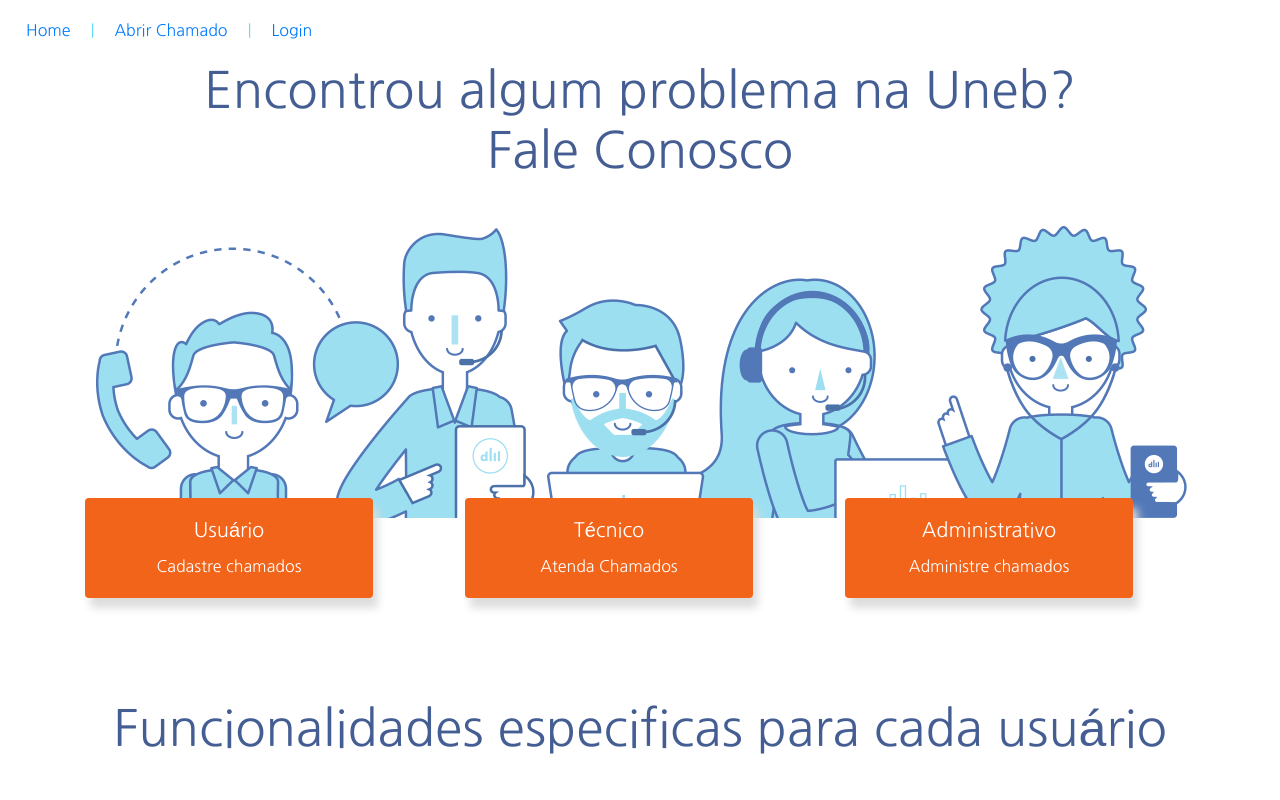
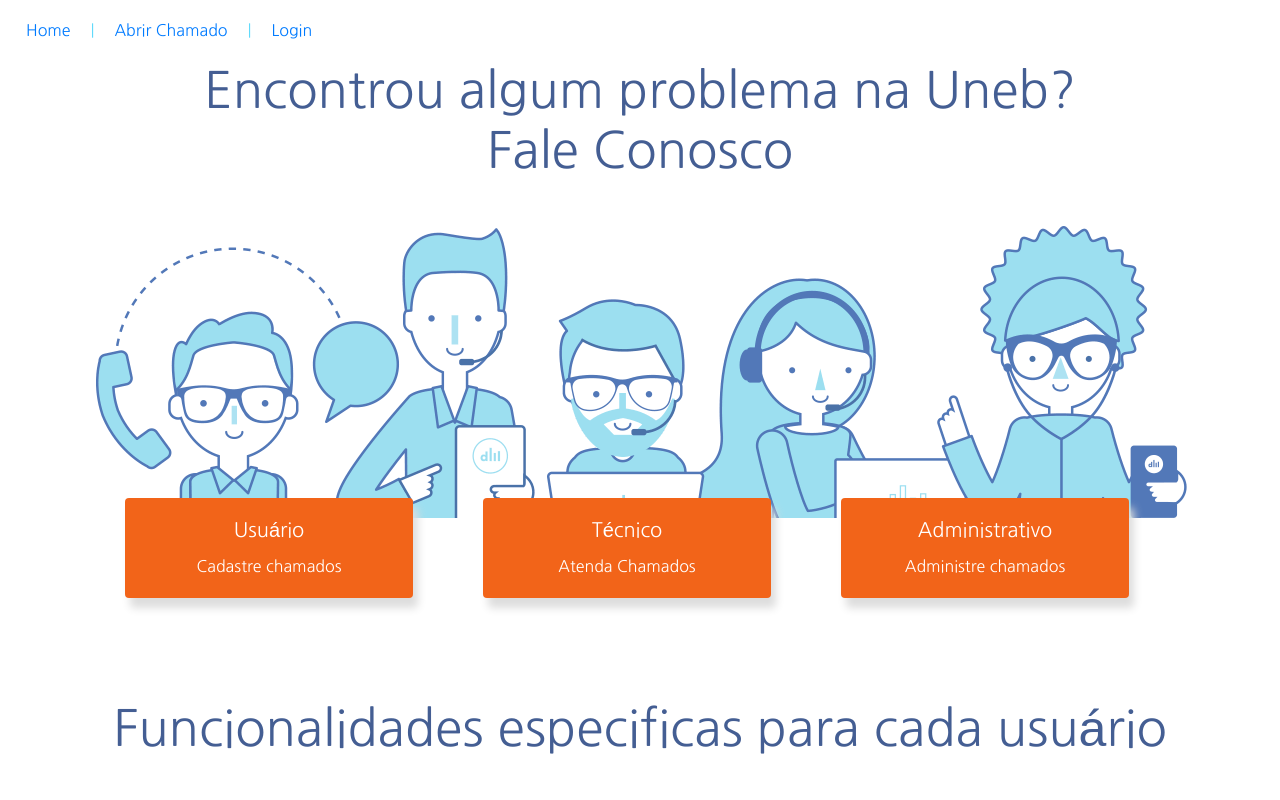
Before and after one commit to Adeonita/helpDesk, a React (Create React App) app: page / in a window 1280 px wide. Shown: the top 800 px of the page. Built offline with nearby package versions, Linux system fonts and the light colour scheme; a web font is replaced by a local one.

Commit message:
Inserção de link nos cardHome

```diff
--- a/src/components/components/Card.css
+++ b/src/components/components/Card.css
@@ -5,6 +5,7 @@
     font-family: 'Nanum Gothic', sans-serif;
     box-shadow: 5px 10px 8px #dddddd;
     margin-top: -70px;
+    margin-left: 40px;
 }
 
 .alignCenter{
--- a/src/components/components/CardFeature.js
+++ b/src/components/components/CardFeature.js
@@ -6,7 +6,7 @@
 class Circle extends Component{
   render(){
     return(
-      <div className="border-radius" style={{backgroundColor: this.props.color}}>
+      <div className="border-radius">
         <Container className="margin-top">
           <h2>{this.props.titleCard}</h2>
           {this.props.description}
--- a/src/components/pages/Home/Home.css
+++ b/src/components/pages/Home/Home.css
@@ -55,3 +55,7 @@
   margin-top: -220px;
   color: white;
 }
+
+.margin-left{
+  margin-right: 100px;
+}
--- a/src/components/pages/Home/Home.js
+++ b/src/components/pages/Home/Home.js
@@ -10,6 +10,7 @@
 import iconTecnico from '../../../images/iconTecnico.png';
 import iconAdm from '../../../images/iconAdm.png';
 import CardFeature from '../../components/CardFeature';
+import {Link} from 'react-router-dom';
 
 
 class Home extends Component {
@@ -20,24 +21,30 @@
                     <h1>Encontrou algum problema na Uneb?<br></br> Fale Conosco</h1>
                     <ImageHome />
                     <Row>
+                      <Link to="/abrir-chamado">
                         <Col md={4}>
                             <CardHome color="#F26419"
                                       cardTitle="Usuário"
                                       description="Cadastre chamados"
                             />
                         </Col>
+                      </Link>
+                      <Link to="/login">
                         <Col md={4}>
                             <CardHome color="#F26419"
                                       cardTitle="Técnico"
                                       description="Atenda Chamados"
                             />
                         </Col>
+                      </Link>
+                      <Link to="/login">
                         <Col md={4}>
                             <CardHome color="#F26419"
                                       cardTitle="Administrativo"
                                       description="Administre chamados"
                             />
                         </Col>
+                      </Link>
                     </Row>
                 </Container>
                 <Container>
@@ -65,7 +72,7 @@
                       <Col md={8}>
                         <Row  className="justify-content-center">
                           <Col md={4}>
-                            <CardFeature color="#5ec2b7" titleCard="Técnico" description="Através do seu próprio painel aceite, redirecione e finalize chamados abertos pelo usuários"/>
+                            <CardFeature titleCard="Técnico" description="Através do seu próprio painel aceite, redirecione e finalize chamados abertos pelo usuários"/>
                           </Col>
                         </Row>
                       </Col>
@@ -84,7 +91,7 @@
                     <Col md={8}>
                       <Row  className="justify-content-center">
                         <Col md={4}>
-                          <CardFeature color="#E55934" titleCard="Administrativo" description="Por meio de gráficos interativos monitore sua equipe de técnicos e o sistema como um todo"/>
+                          <CardFeature titleCard="Administrativo" description="Por meio de gráficos interativos monitore sua equipe de técnicos e o sistema como um todo"/>
                         </Col>
                       </Row>
                     </Col>
```
